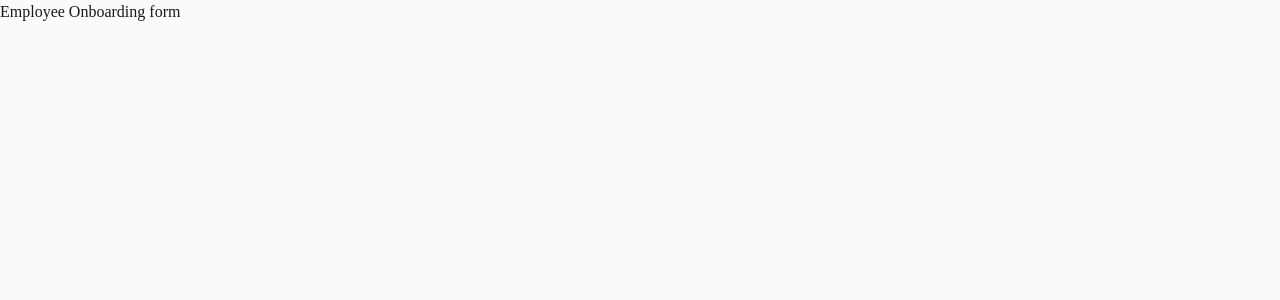
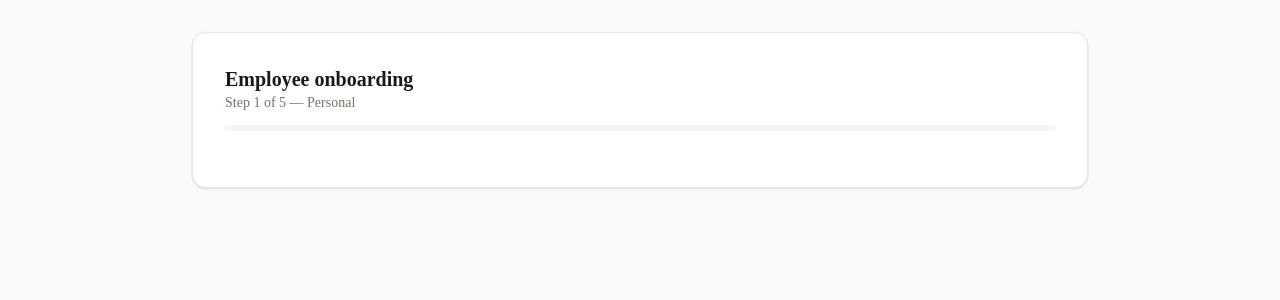
Before and after one commit to nk-rifat/employee-onboarding-form, a Next.js app: page / in a window 1280 px wide. Shown: the top 300 px of the page. Built offline with nearby package versions, Linux system fonts and the light colour scheme.

Commit message:
make the onboardingHeader component and use on onboardingForm

```diff
--- a/app/page.tsx
+++ b/app/page.tsx
@@ -1,6 +1,9 @@
+import OnboardingForm from "@/components/onboarding/OnboardingForm";
 
 export default function Home() {
   return (
-   <p>Employee Onboarding form </p>
+    <main className="min-h-screen bg-stone-50 p-8">
+      <OnboardingForm />
+    </main>
   );
 }
--- a/components/onboarding/OnboardingForm.tsx
+++ b/components/onboarding/OnboardingForm.tsx
@@ -1,4 +1,6 @@
+"use client";
 import { useState } from "react";
+import OnboardingHeader from "./OnboardingHeader";
 
 const STEP_LABELS = [
   "Personal",
@@ -11,9 +13,18 @@ const STEP_LABELS = [
 const OnboardingForm = () => {
   const [currentStep, setCurrentStep] = useState(1);
   const [completedSteps, setCompletedSteps] = useState<number[]>([]);
-  return <div>
-
-  </div>;
+  return (
+    <div>
+      <div className="mx-auto max-w-4xl rounded-xl border border-stone-200 bg-white p-6 shadow-sm sm:p-8">
+        <OnboardingHeader
+          currentStep={currentStep}
+          completedCount={completedSteps.length}
+          totalSteps={STEP_LABELS.length}
+          stepLabel={STEP_LABELS[currentStep - 1]}
+        />
+      </div>
+    </div>
+  );
 };
 
 export default OnboardingForm;
--- /dev/null
+++ b/components/onboarding/OnboardingHeader.tsx
@@ -0,0 +1,34 @@
+type OnboardingHeaderProps = {
+  currentStep: number;
+  totalSteps: number;
+  stepLabel: string;
+  completedCount: number;
+};
+
+const OnboardingHeader = ({
+  currentStep,
+  totalSteps,
+  stepLabel,
+  completedCount,
+}: OnboardingHeaderProps) => {
+  const progressPercent = (completedCount / totalSteps) * 100;
+
+  return (
+    <div className="mb-6">
+      <h1 className="text-xl font-semibold text-stone-900">
+        Employee onboarding
+      </h1>
+      <p className="text-sm text-stone-500">
+        Step {currentStep} of {totalSteps} — {stepLabel}
+      </p>
+      <div className="mt-3 h-1.5 w-full rounded-full bg-stone-100">
+        <div
+          className="h-1.5 rounded-full bg-amber-500 transition-all duration-300"
+          style={{ width: `${progressPercent}%` }}
+        />
+      </div>
+    </div>
+  );
+};
+
+export default OnboardingHeader;
```
